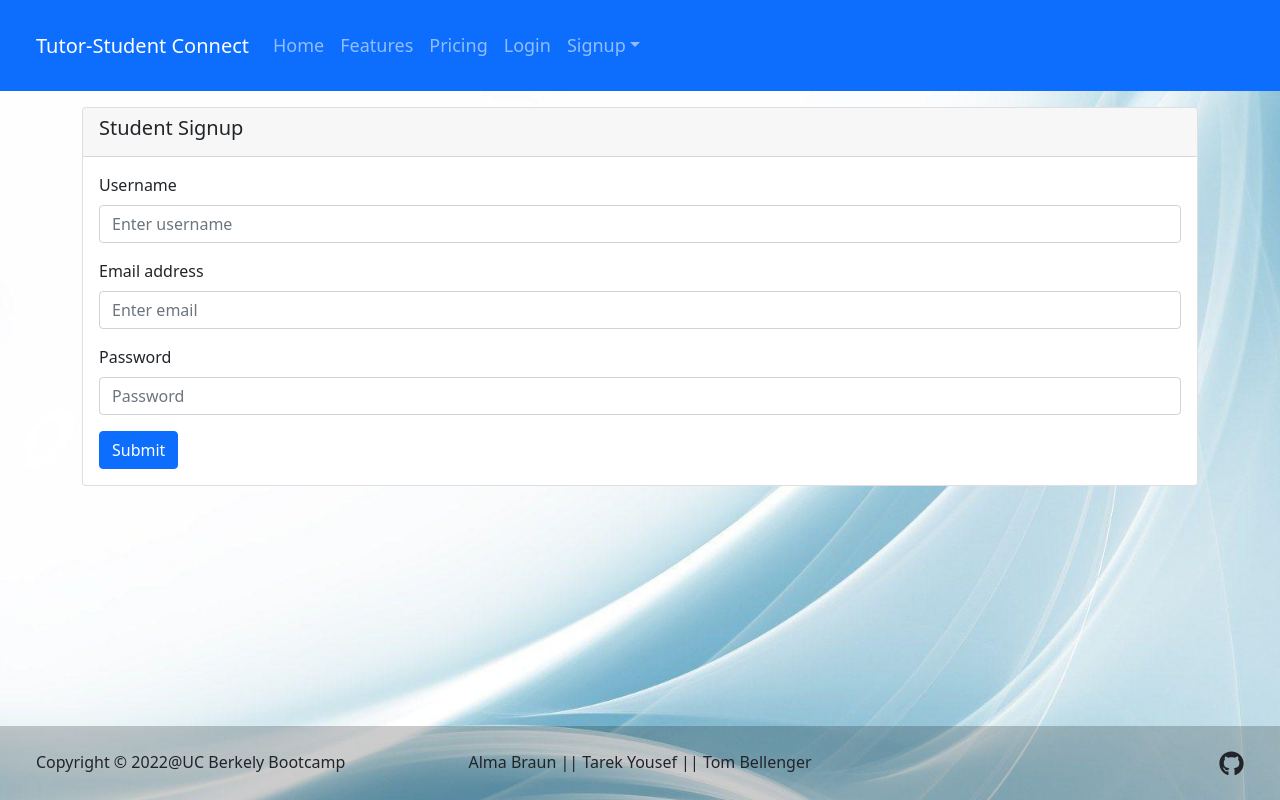
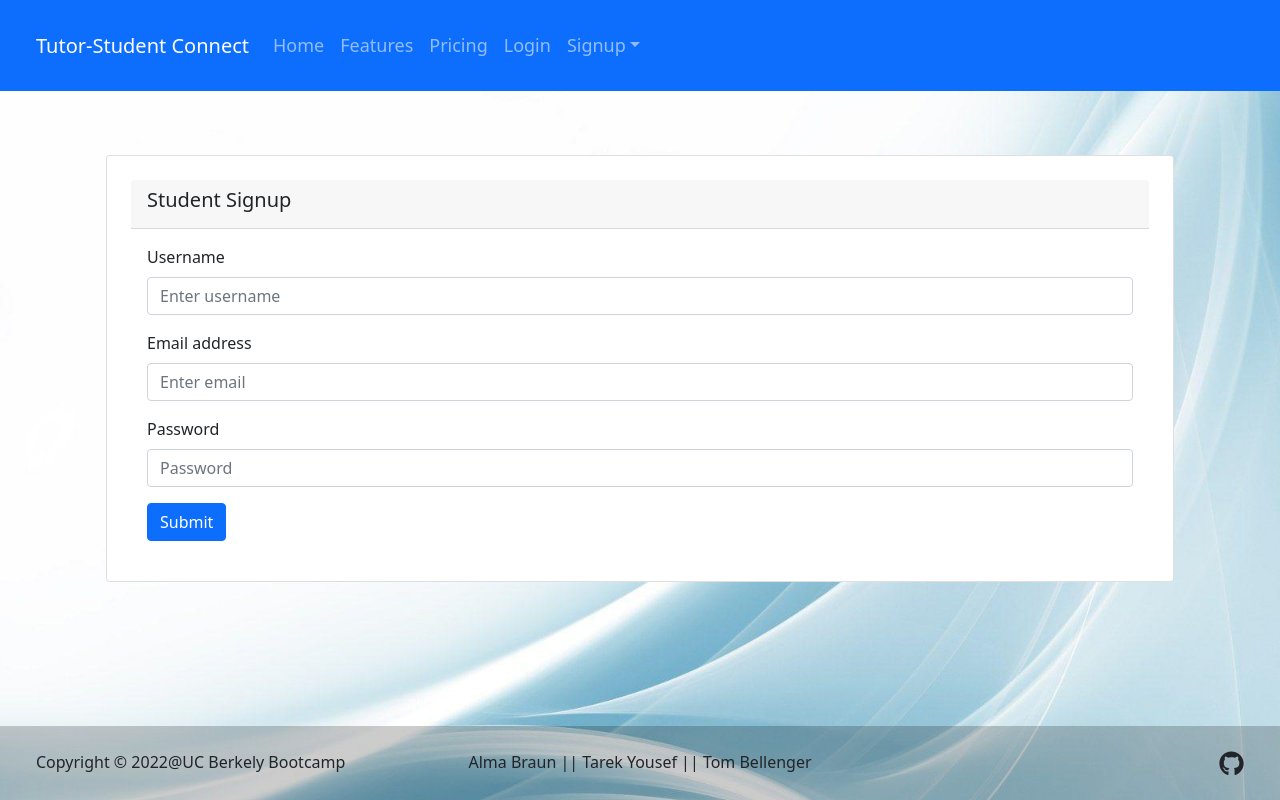
Before and after one commit to ALMA-DEV914/tutor-central-mern, a React (Create React App) app in the folder client/: page /student-signup in a window 1280 px wide. Built offline with nearby package versions, Linux system fonts and the light colour scheme.

Commit message:
removed ununecessary code

```diff
--- a/client/src/pages/Login.js
+++ b/client/src/pages/Login.js
@@ -1,5 +1,5 @@
 import React, { useState } from "react";
-import { Form, Button, Modal, Card } from "react-bootstrap";
+import { Form, Button, Modal, Card, Container } from "react-bootstrap";
 import { useMutation } from "@apollo/client";
 import { LOGIN } from "../utils/mutations";
 import Auth from "../utils/auth";
@@ -48,7 +48,8 @@ function Login() {
   };
 
   return (
-    <Card className='my-3'>
+    <Container className="mt-4 p-4" >
+    <Card className='my-3 p-4'>
       <Card.Header>
         <Card.Title>Login</Card.Title>
       </Card.Header>
@@ -92,6 +93,7 @@ function Login() {
         </Modal>
       </Card.Body>
     </Card>
+    </Container>
   );
 }
 
--- a/client/src/pages/StudentSignup.js
+++ b/client/src/pages/StudentSignup.js
@@ -2,7 +2,7 @@ import React, { useState } from "react";
 import { useMutation } from "@apollo/client";
 import Auth from "../utils/auth";
 import { ADD_STUDENT } from "../utils/mutations";
-import { Card, Form, Button, Modal } from "react-bootstrap";
+import { Card, Form, Button, Modal, Container } from "react-bootstrap";
 
 function StudentSignup() {
   const [showModal, setShowModal] = useState(false);
@@ -61,7 +61,8 @@ function StudentSignup() {
   };
 
   return (
-    <Card className='my-3'>
+    <Container className="mt-4 p-4">
+    <Card className='my-3 p-4'>
       <Card.Header>
         <Card.Title>Student Signup</Card.Title>
       </Card.Header>
@@ -112,6 +113,7 @@ function StudentSignup() {
         </Modal>
       </Card.Body>
     </Card>
+    </Container>
   );
 }
 
--- a/client/src/pages/TutorSignup.js
+++ b/client/src/pages/TutorSignup.js
@@ -2,7 +2,7 @@ import React, { useState } from "react";
 import { useMutation } from "@apollo/client";
 import Auth from "../utils/auth";
 import { ADD_TUTOR, GET_S3_URL } from "../utils/mutations";
-import { Card, Form, Button, Modal } from "react-bootstrap";
+import { Card, Form, Button, Modal, Container } from "react-bootstrap";
 import FileUploader from "../components/FileUploader";
 
 function TutorSignup() {
@@ -95,7 +95,8 @@ function TutorSignup() {
   };
 
   return (
-    <Card className='my-3'>
+    <Container className="mt-4 p-4">
+    <Card className='my-3 p-4'>
       <Card.Header>
         <Card.Title>Tutor Signup</Card.Title>
       </Card.Header>
@@ -181,6 +182,7 @@ function TutorSignup() {
         </Modal>
       </Card.Body>
     </Card>
+    </Container>
   );
 }
 
```
